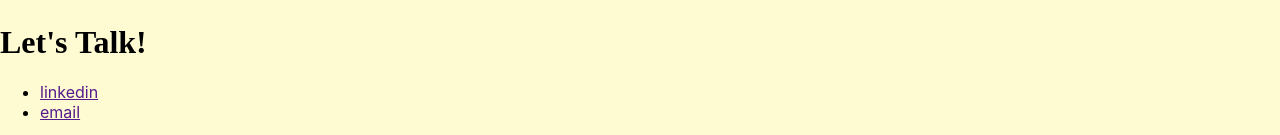
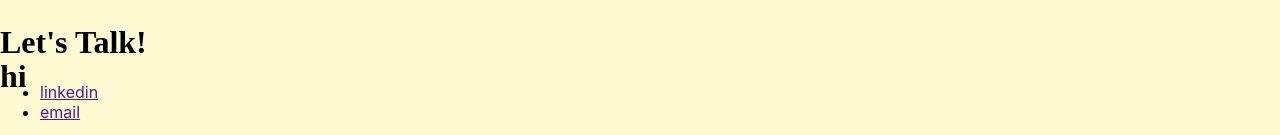
Before and after one commit to heyputnam/portfolio, a React (Create React App) app: page / in a window 1280 px wide. Shown: the part 2259-2394 px from the top of the page. Built offline with nearby package versions, Linux system fonts and the light colour scheme; a web font is replaced by a local one.

Commit message:
working on wavy footer

```diff
--- a/package.json
+++ b/package.json
@@ -14,6 +14,7 @@
     "react-router-dom": "^5.2.0",
     "react-scripts": "4.0.3",
     "react-spring": "^9.2.3",
+    "react-wavify": "^1.5.2",
     "sass": "^1.35.2",
     "swup": "^2.0.14",
     "vanilla-tilt": "^1.7.0",
--- a/src/App.js
+++ b/src/App.js
@@ -1,6 +1,7 @@
 import './App.scss';
 import Header from './components/Header/Header';
 import Homepage from './pages/Homepage/Homepage';
+import Footer from './components/Footer/Footer'
 
 function App() {
   return (
@@ -8,6 +9,7 @@ function App() {
     <div className="App">
       <Header/>
     <Homepage/>
+<Footer/>
     </div>
 
   );
--- a/src/components/Footer/Footer.js
+++ b/src/components/Footer/Footer.js
@@ -0,0 +1,25 @@
+import './Footer.scss'
+import React from 'react'
+import Wave from 'react-wavify'
+
+
+
+const Footer = () =>{
+
+    return(
+        <div className="wave">
+            <Wave
+            fill='#68A4FE'
+            options={{
+                height: 5,
+                speed: 0.3,
+
+            }}
+
+            />
+        <h1>hi</h1>
+        </div>
+    )
+}
+
+export default Footer;
--- a/src/components/Footer/Footer.scss
+++ b/src/components/Footer/Footer.scss
@@ -0,0 +1,12 @@
+.wave{
+display: grid;
+grid-template-rows: 100%;
+    // position: fixed;
+    margin-bottom: -1rem;
+    left: 0;
+    width: 100%;
+
+    h1{
+        margin-top: -5rem;
+    }
+}
--- a/src/pages/Homepage/Homepage.js
+++ b/src/pages/Homepage/Homepage.js
@@ -9,6 +9,7 @@ import doodle9 from '../../images/doodle9.png'
 import doodle10 from '../../images/doodle10.png'
 import green from '../../images/green.png'
 import butt from '../../images/butt.gif'
+
 import './Homepage.scss'
 const Homepage = ( ) => {
     return(
@@ -63,6 +64,7 @@ const Homepage = ( ) => {
                 </li>
             </ul>
         </div>
+
         </>
 
     )
```
Also changed, not shown: 1 other file (tests, documents, lock files or other folders).
